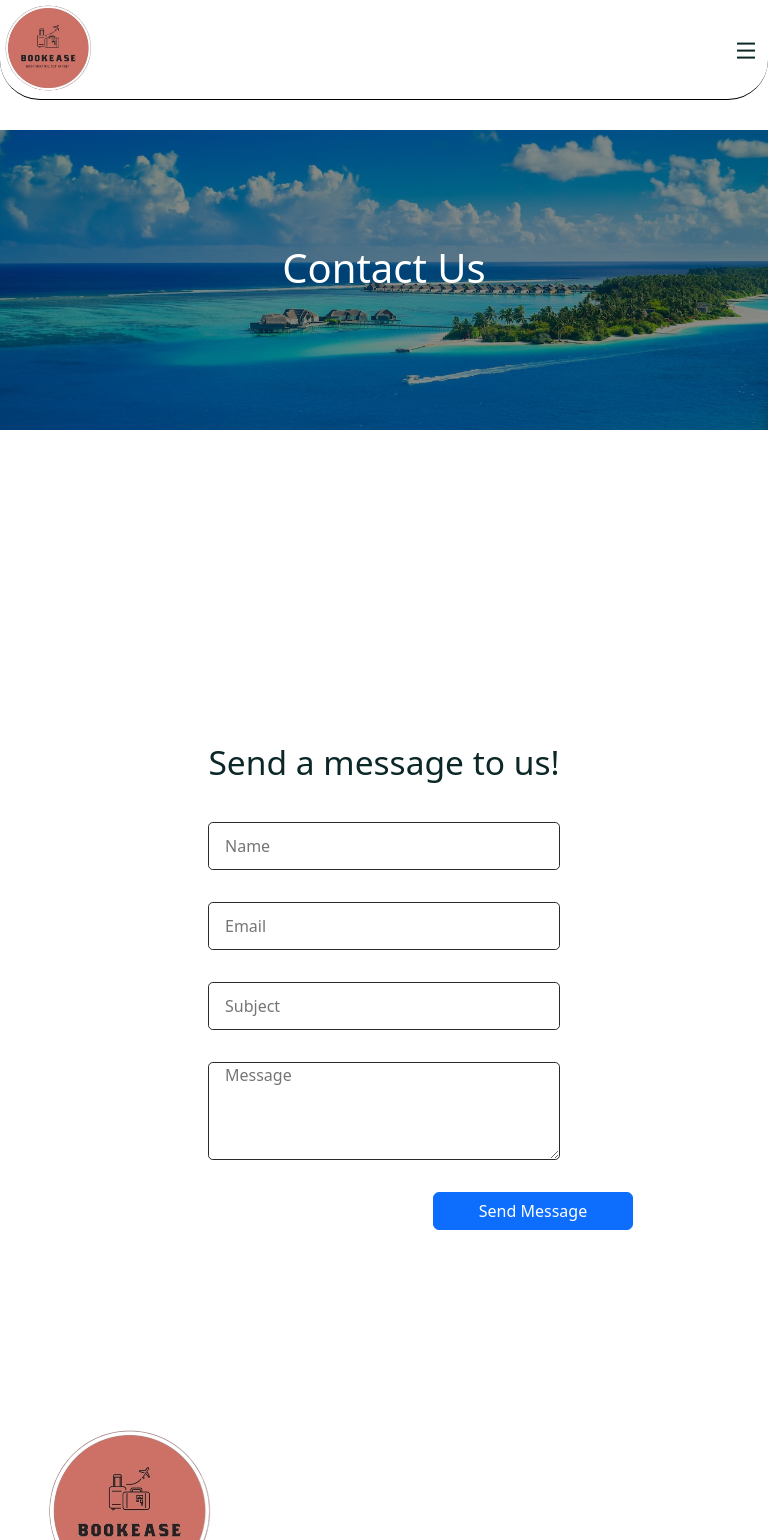
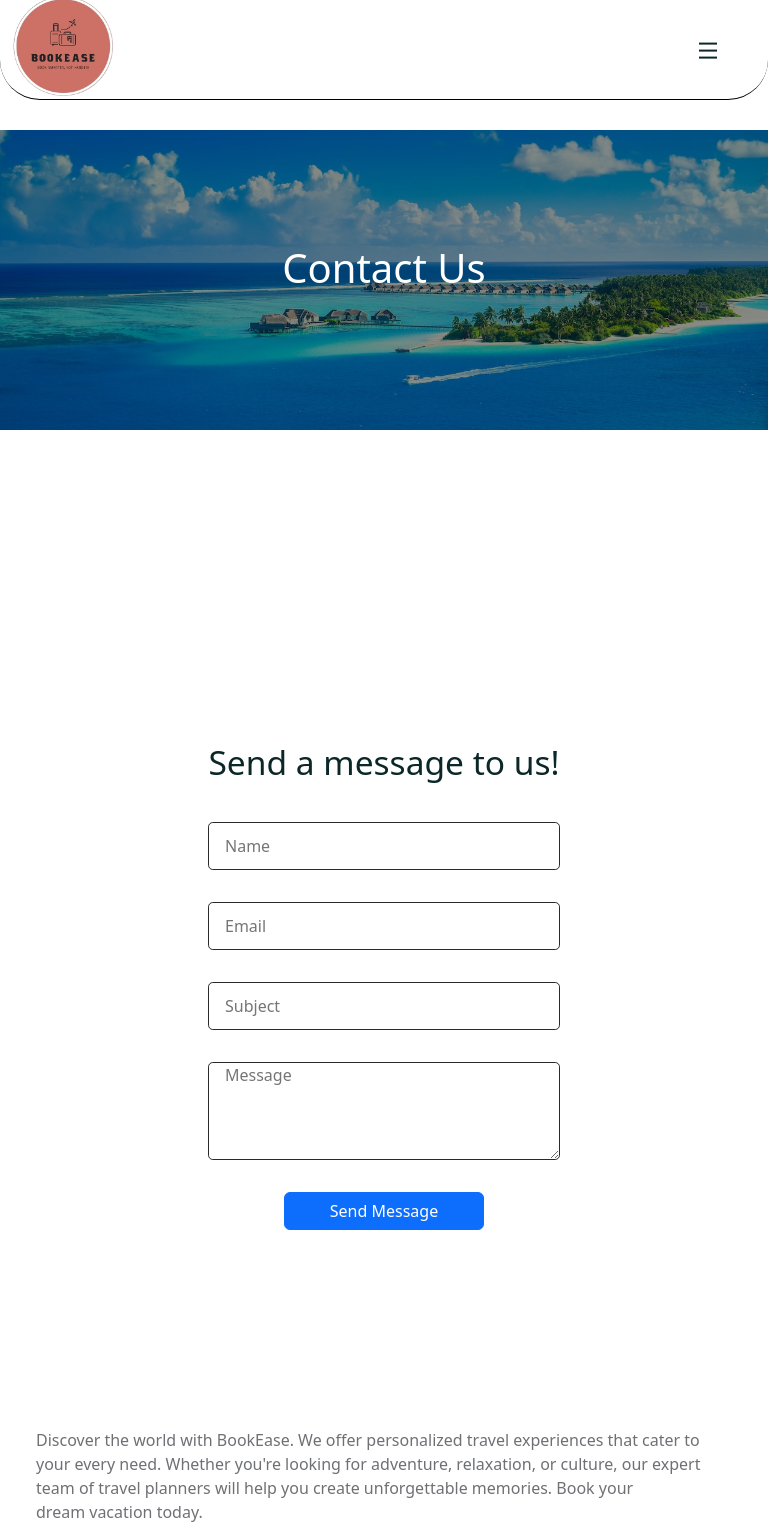
Before and after one commit to Aniyeshu-31/TravelBookingApplication, a React (Create React App) app in the folder frontend/: page /contact in a window 768 px wide. Shown: the top 1540 px of the page. Built offline with nearby package versions, Linux system fonts and the light colour scheme; a web font is replaced by a local one.

Commit message:
updated minor frontend changes

```diff
--- a/frontend/src/components/Footer/Footer.jsx
+++ b/frontend/src/components/Footer/Footer.jsx
@@ -44,7 +44,7 @@ const Footer = () => {
         <Row>
           <Col lg="3">
             <div className="logo">
-              <img src={logo} alt="" />
+              {/* <img src={logo} alt="" /> */}
               <p>
               Discover the world with BookEase. We offer personalized travel experiences that cater to your every need. Whether you're looking for adventure, relaxation, or culture, our expert team of travel planners will help you create unforgettable memories. Book your dream vacation today.
               </p>
--- a/frontend/src/components/Header/Header.jsx
+++ b/frontend/src/components/Header/Header.jsx
@@ -56,7 +56,16 @@ const Header = () => {
       }
     })
   }
-
+  const handleNavLinkClick = ()=>{
+     if (menuRef.current) {
+       const isOpen = menuRef.current.classList.contains('show__menu')
+       if (isOpen) {
+         menuRef.current.classList.remove('show__menu')
+       } else {
+         menuRef.current.classList.add('show__menu')
+       }
+     }
+  }
   useEffect(() => {
     stickyHeaderFunc()
 
@@ -80,6 +89,7 @@ const Header = () => {
                 {nav__links.map((item, index) => (
                   <li className="nav__item" key={index}>
                     <NavLink
+                    onClick={handleNavLinkClick}
                       to={item.path}
                       className={(navClass) =>
                         navClass.isActive ? 'active__link' : ''
--- a/frontend/src/components/Header/header.css
+++ b/frontend/src/components/Header/header.css
@@ -41,8 +41,10 @@
   display: none;
   position: absolute;
   top: 0px;
-  right: 10px;
+  right: 3rem;
   z-index: 1000;
+  justify-content: center;
+  align-items: center;
 }
 
 /* Sticky Header */
@@ -72,7 +74,7 @@
 }
 @media only screen and (min-width: 768px) and (max-width: 1200px) {
   .logo img {
-  width: 50%;
+  width: 30%;
   margin-left: -5rem;
   margin-top: -0.5rem;
 }
@@ -88,7 +90,7 @@
 }
 @media only screen and (max-width: 992px) {
   .logo img {
-    width: 30%;
+    width: 35%;
   }
   .container__btn {
     display: flex;
@@ -100,8 +102,8 @@
     position: fixed;
     top: 0;
     right: 0;
-    width: 50%;
-    height: 100vh;
+    width: 30%;
+    height: 60vh;
     background: white; /* Darker background */
     display: flex;
     flex-direction: column;
--- a/frontend/src/pages/Contact.jsx
+++ b/frontend/src/pages/Contact.jsx
@@ -9,28 +9,31 @@ const Contact = () => {
 
     return (
       <>
-          <CommonSection title={"Contact Us"} />
+        <CommonSection title={'Contact Us'} />
         <section>
           <Container>
-              <Row>
-              </Row>
+            <Row></Row>
           </Container>
         </section>
-          <section className="pt-0">
-
-          </section>
-          <div className="container1" >
+        <section className="pt-0"></section>
+        <div className="container1">
           <h1 id="h1">Send a message to us!</h1>
           <form>
             <input placeholder="Name"></input>
             <input placeholder="Email"></input>
             <input placeholder="Subject"></input>
             <textarea placeholder="Message" rows="4"></textarea>
-                <button1 className="btn btn-primary" id="btn">Send Message</button1>
+            <button
+              className="btn btn-primary"
+              id="btn"
+              style={{ margin: 'auto' }}
+            >
+              Send Message
+            </button>
           </form>
         </div>
       </>
-      );
+    )
 };
 
 export default Contact;
```
Also changed, not shown: 95 other files (tests, documents, lock files or other folders). Lines whose indentation alone changed are shown as unchanged.
